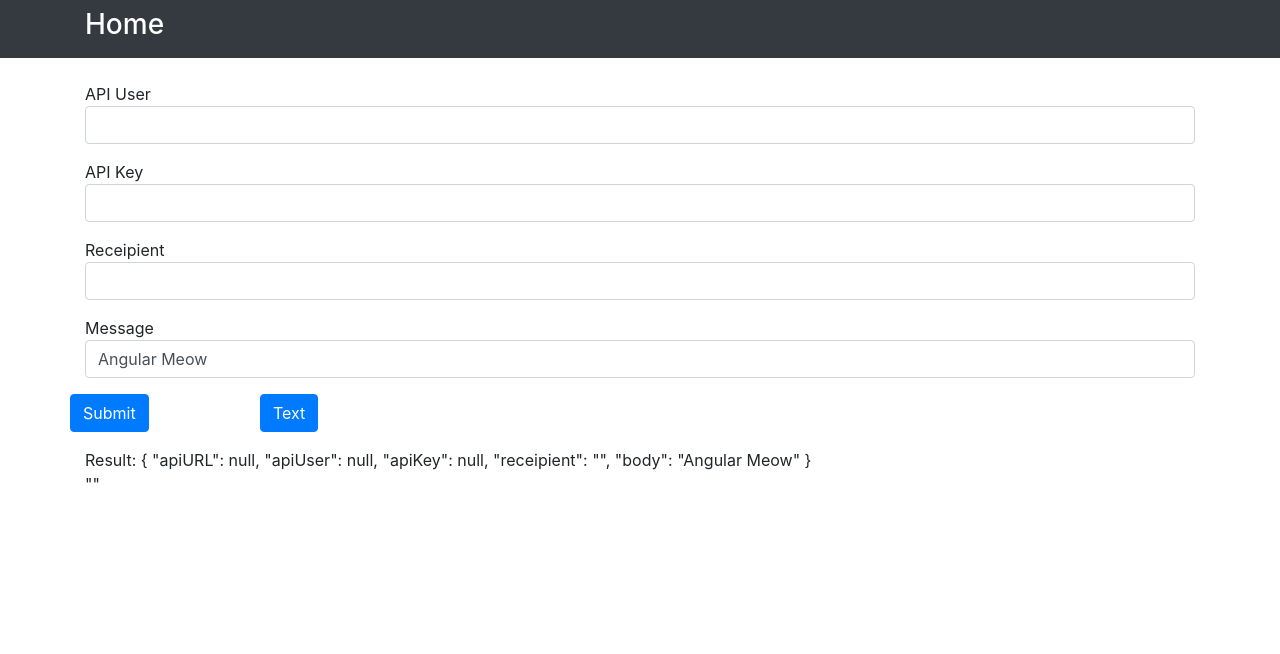
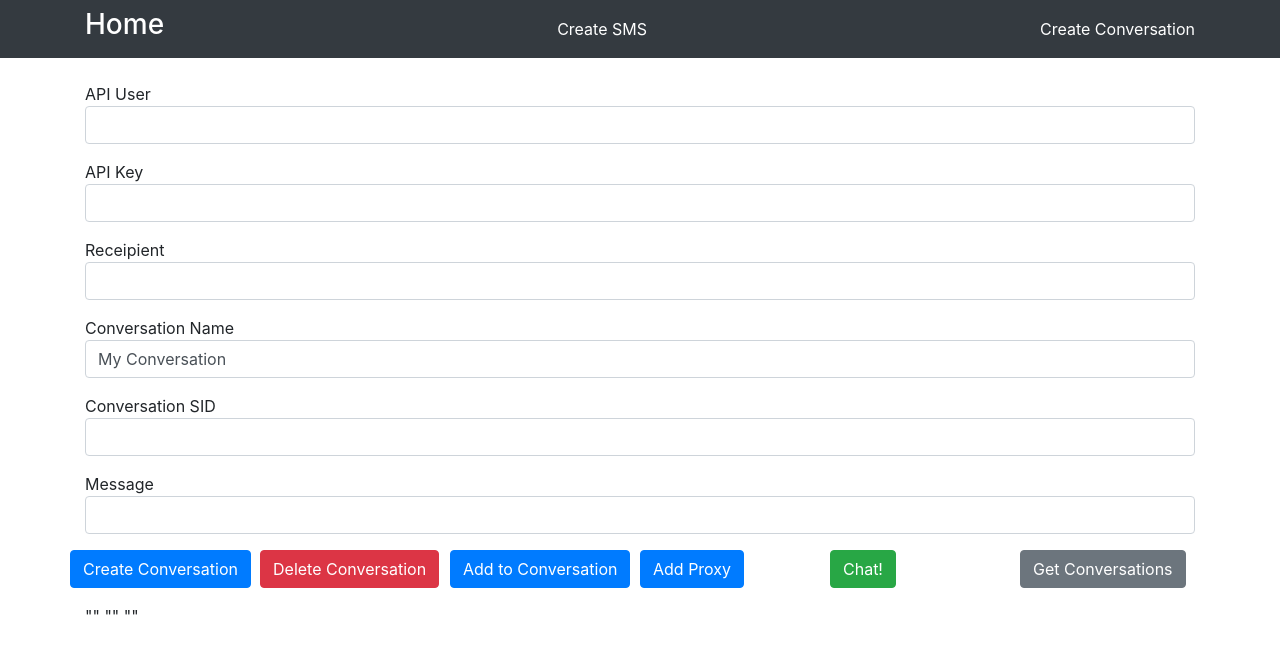
Before and after one commit to hxrsmurf/angular-basic-twilio, an Angular app: page / in a window 1280 px wide. Shown: the top 654 px of the page. Built offline with nearby package versions, Linux system fonts and the light colour scheme.

Commit message:
Basic Get Conversations Table

```diff
--- a/src/app/app.component.html
+++ b/src/app/app.component.html
@@ -3,3 +3,8 @@
 <div class="container mt-4">
   <app-form-create-conversation></app-form-create-conversation>
 </div>
+
+<!--
+<div class="container mt-4">
+  <app-form-create-sms></app-form-create-sms>
+</div> -->
--- a/src/app/app.module.ts
+++ b/src/app/app.module.ts
@@ -8,6 +8,7 @@ import { NavbarComponent } from './components/navbar/navbar.component';
 import { FormCreateConversationComponent } from './components/form-create-conversation/form-create-conversation.component';
 import { ReactiveFormsModule } from '@angular/forms';
 import { HttpClientModule } from '@angular/common/http';
+import { FormCreateSmsComponent } from './components/form-create-sms/form-create-sms.component';
 
 
 
@@ -15,7 +16,8 @@ import { HttpClientModule } from '@angular/common/http';
   declarations: [
     AppComponent,
     NavbarComponent,
-    FormCreateConversationComponent
+    FormCreateConversationComponent,
+    FormCreateSmsComponent
   ],
   imports: [
     BrowserModule,
--- a/src/app/components/form-create-conversation/form-create-conversation.component.html
+++ b/src/app/components/form-create-conversation/form-create-conversation.component.html
@@ -15,6 +15,16 @@
     </div>
 
     <div class="mb-3">
+        Conversation Name
+        <input type="text" class="form-control" formControlName="conversationName">
+    </div>
+
+    <div class="mb-3">
+        Conversation SID
+        <input type="text" class="form-control" formControlName="textConversationSID">
+    </div>
+
+    <div class="mb-3">
         Message
         <input type="text" class="form-control" formControlName="body">
     </div>
@@ -23,29 +33,122 @@
         <div class="row">
             <div class="col-2">
                 <div class="row">
-                    <button type="submit" class="btn btn-primary" (click)="onSubmit()">Submit</button>
+                    <button type="submit" class="btn btn-primary" (click)="createConversation()">Create
+                        Conversation</button>
                 </div>
+            </div>
 
-            </div>
             <div class="col-2">
                 <div class="row">
-                    <button type="submit" class="btn btn-primary" (click)="sendText()">Text</button>
+                    <button type="submit" class="btn btn-danger" (click)="deleteConversation()">Delete
+                        Conversation</button>
                 </div>
             </div>
+
+            <div class="col-2">
+                <div class="row">
+                    <button type="submit" class="btn btn-primary" (click)="addToConversation()">Add to
+                        Conversation</button>
+                </div>
+            </div>
+
+            <div class="col-2">
+                <div class="row">
+                    <button type="submit" class="btn btn-primary" (click)="addProxyGroupChat()">Add Proxy</button>
+                </div>
+            </div>
+
+            <div class="col-2">
+                <div class="row">
+                    <button type="submit" class="btn btn-success" (click)="createConversationChat()">Chat!</button>
+                </div>
+            </div>
+
+            <div class="col-2">
+                <div class="row">
+                    <button type="submit" class="btn btn-secondary" (click)="getAllConversations()">Get
+                        Conversations</button>
+                </div>
+            </div>
+
         </div>
 
     </div>
 </form>
 
-<div>
-    Result:
-    {{formAPISetup.value | json }}
+{{ newConversationInfo | json }}
+
+{{addToConversationInfo | json }}
+
+{{ deleteConversationInfo | json }}
+
+<div *ngFor="let items of textGetAllConversations; let i = index" class="table-responsive">
+    <table class="table table-striped table-sm">
+        <thead>
+            <th>
+                Friendly Name
+            </th>
+
+            <th>Date Created</th>
+
+            <th>
+                URL
+            </th>
+
+            <th>
+                messaging_service_sid
+            </th>
+
+            <th>
+                sid
+            </th>
+
+            <th>
+                chat_service_sid
+            </th>
+
+            <th>
+                Participants
+            </th>
+
+            <th>
+                Messaging
+            </th>
+        </thead>
+
+        <tr>
+            <td>
+                {{textGetAllConversations[i].friendly_name}}
+
+            </td>
+
+            <td>
+                {{textGetAllConversations[i].date_created}}
+            </td>
+
+            <td>
+                {{textGetAllConversations[i].url}}
+            </td>
+
+            <td>
+                {{textGetAllConversations[i].messaging_service_sid}}
+            </td>
+
+            <td>
+                {{textGetAllConversations[i].sid}}
+            </td>
+
+            <td>
+                {{textGetAllConversations[i].chat_service_sid}}
+            </td>
+
+            <td>
+                {{textGetAllConversations[i].links.participants}}
+            </td>
+
+            <td>
+                {{textGetAllConversations[i].links.messages}}
+            </td>
+        </tr>
+    </table>
 </div>
-
-<div>
-    {{textResult}}
-</div>
-
-<div>
-    {{stringify | json}}
-</div>
--- a/src/app/components/form-create-conversation/form-create-conversation.component.ts
+++ b/src/app/components/form-create-conversation/form-create-conversation.component.ts
@@ -2,6 +2,7 @@ import { HttpClient } from '@angular/common/http';
 import { Component, OnInit } from '@angular/core';
 import { FormControl, FormGroup, FormBuilder } from '@angular/forms';
 import { environment } from 'src/environments/environment';
+import { map } from 'rxjs/operators'
 
 @Component({
   selector: 'app-form-create-conversation',
@@ -13,13 +14,22 @@ export class FormCreateConversationComponent implements OnInit {
   envAPIKey = environment
   stringify = ''
   textResult = ''
+  newConversationInfo = ''
+  conversationInfo = ''
+  addToConversationInfo = ''
+  deleteConversationInfo = ''
+  addChatInfo = ''
+  textGetAllConversations: any
+  Object = Object;
 
   formAPISetup = this.fb.group({
     apiURL: [this.envAPIKey.apiURL],
     apiUser: [this.envAPIKey.apiUser],
     apiKey: [this.envAPIKey.apiKey],
     receipient: [''],
-    body: ['Angular Meow']
+    body: [''],
+    conversationName: ['My Conversation'],
+    textConversationSID: ['']
   })
 
   constructor(
@@ -58,4 +68,115 @@ export class FormCreateConversationComponent implements OnInit {
       this.textResult = res
     })
   }
+
+  createConversation(){
+    //Headers
+    const base64API = btoa(this.formAPISetup.value.apiUser + ':' + this.formAPISetup.value.apiKey)
+    const headers = {
+      'Content-Type': 'application/x-www-form-urlencoded',
+      'Authorization': 'Basic ' +  base64API
+    }
+
+    let body = new URLSearchParams({
+      'MessagingServiceSid' : this.envAPIKey.messageServiceSID,
+      'FriendlyName' : this.formAPISetup.value.conversationName
+
+    })
+
+    this.http.post(this.envAPIKey.conversationAPIURL, body, { headers } ).subscribe((res:any) => {
+      this.newConversationInfo = res.sid
+    })
+  }
+
+  addToConversation(){
+    // Headers
+    const base64API = btoa(this.formAPISetup.value.apiUser + ':' + this.formAPISetup.value.apiKey)
+    const headers = {
+      'Content-Type': 'application/x-www-form-urlencoded',
+      'Authorization': 'Basic ' +  base64API
+    }
+
+    let body = new URLSearchParams({
+      'MessagingBinding.Address' : '+1' + this.formAPISetup.value.receipient
+    })
+
+    const conversationURL = this.envAPIKey.conversationAPIURL + this.formAPISetup.value.textConversationSID + '/Participants'
+
+    this.http.post(conversationURL, body, { headers }).subscribe((res:any) => {
+      this.addToConversationInfo = res
+    })
+  }
+
+  addProxyGroupChat(){
+    // Headers
+    const base64API = btoa(this.formAPISetup.value.apiUser + ':' + this.formAPISetup.value.apiKey)
+    const headers = {
+      'Content-Type': 'application/x-www-form-urlencoded',
+      'Authorization': 'Basic ' +  base64API
+    }
+
+    let body = new URLSearchParams({
+      'Identity': 'Twilio',
+      'MessagingBinding.ProjectedAddress' : ''
+    })
+
+    const conversationURL = this.envAPIKey.conversationAPIURL + this.formAPISetup.value.textConversationSID + '/Participants'
+
+    this.http.post(conversationURL, body, { headers }).subscribe((res:any) => {
+      this.addToConversationInfo = res
+    })
+  }
+
+  deleteConversation(){
+    // Headers
+    const base64API = btoa(this.formAPISetup.value.apiUser + ':' + this.formAPISetup.value.apiKey)
+    const headers = {
+      'Content-Type': 'application/x-www-form-urlencoded',
+      'Authorization': 'Basic ' +  base64API
+    }
+
+    const conversationURL = this.envAPIKey.conversationAPIURL + this.formAPISetup.value.textConversationSID
+
+    this.http.delete(conversationURL, { headers }).subscribe((res:any) => {
+      this.deleteConversationInfo = res
+    })
+  }
+
+  createConversationChat(){
+    // Headers
+    const base64API = btoa(this.formAPISetup.value.apiUser + ':' + this.formAPISetup.value.apiKey)
+    const headers = {
+      'Content-Type': 'application/x-www-form-urlencoded',
+      'Authorization': 'Basic ' +  base64API
+    }
+
+    //CHf6a773d28cbf4bfb8a1189cee9b5fcd2
+    const conversationURL = this.envAPIKey.conversationAPIURL + this.formAPISetup.value.textConversationSID + '/Messages'
+
+    let body = new URLSearchParams({
+      'Author' : 'Twilio',
+      'Body' : this.formAPISetup.value.body
+    })
+    this.http.post(conversationURL, body, { headers }).subscribe((res:any) => {})
+  }
+
+  getAllConversations(){
+    // Headers
+    const base64API = btoa(this.formAPISetup.value.apiUser + ':' + this.formAPISetup.value.apiKey)
+    const headers = {
+      'Content-Type': 'application/x-www-form-urlencoded',
+      'Authorization': 'Basic ' +  base64API
+    }
+
+    console.log('Getting messages')
+
+    this.http.get(this.envAPIKey.conversationAPIURL, {headers}).subscribe((res:any) => {
+      this.textGetAllConversations = res.conversations
+    })
+  }
+
+  getKeys(obj: {}){
+    return Object.keys(obj)
+  }
+
 }
--- /dev/null
+++ b/src/app/components/form-create-sms/form-create-sms.component.html
@@ -0,0 +1,51 @@
+<form [formGroup]="formAPISetup">
+    <div class="mb-3">
+        API User
+        <input type="text" class="form-control" formControlName="apiUser">
+    </div>
+
+    <div class="mb-3">
+        API Key
+        <input type="text" class="form-control" formControlName="apiKey">
+    </div>
+
+    <div class="mb-3">
+        Receipient
+        <input type="text" class="form-control" formControlName="receipient">
+    </div>
+
+    <div class="mb-3">
+        Message
+        <input type="text" class="form-control" formControlName="body">
+    </div>
+
+    <div class="mb-3">
+        <div class="row">
+            <div class="col-2">
+                <div class="row">
+                    <button type="submit" class="btn btn-primary" (click)="onSubmit()">Submit</button>
+                </div>
+
+            </div>
+            <div class="col-2">
+                <div class="row">
+                    <button type="submit" class="btn btn-primary" (click)="sendText()">Text</button>
+                </div>
+            </div>
+        </div>
+
+    </div>
+</form>
+
+<div>
+    Result:
+    {{formAPISetup.value | json }}
+</div>
+
+<div>
+    {{textResult}}
+</div>
+
+<div>
+    {{stringify | json}}
+</div>
--- /dev/null
+++ b/src/app/components/form-create-sms/form-create-sms.component.ts
@@ -0,0 +1,61 @@
+import { HttpClient } from '@angular/common/http';
+import { Component, OnInit } from '@angular/core';
+import { FormControl, FormGroup, FormBuilder } from '@angular/forms';
+import { environment } from 'src/environments/environment';
+
+@Component({
+  selector: 'app-form-create-sms',
+  templateUrl: './form-create-sms.component.html',
+  styleUrls: ['./form-create-sms.component.css']
+})
+export class FormCreateSmsComponent implements OnInit {
+
+  envAPIKey = environment
+  stringify = ''
+  textResult = ''
+
+  formAPISetup = this.fb.group({
+    apiURL: [this.envAPIKey.apiURL],
+    apiUser: [this.envAPIKey.apiUser],
+    apiKey: [this.envAPIKey.apiKey],
+    receipient: [''],
+    body: ['Angular Meow']
+  })
+
+  constructor(
+    private fb: FormBuilder,
+    private http: HttpClient
+    ) { }
+
+  ngOnInit(): void {
+  }
+
+  apiURL = this.formAPISetup.value.apiURL
+  body = this.formAPISetup.value.body
+
+  onSubmit(){
+    //console.log(this.formAPISetup.value.apiURL)
+    const base64API = btoa(this.formAPISetup.value.apiUser + ':' + this.formAPISetup.value.apiKey)
+    const headers = { 'Content-Type': 'application/json', 'Authorization': 'Basic ' +  base64API }
+    let getResult = this.http.get(this.apiURL, {headers}).subscribe((res:any) => {
+      this.stringify = res
+    })
+  }
+
+  sendText(){
+    const base64API = btoa(this.formAPISetup.value.apiUser + ':' + this.formAPISetup.value.apiKey)
+    const headers = { 'Content-Type': 'application/x-www-form-urlencoded', 'Authorization': 'Basic ' +  base64API }
+    console.log(base64API)
+
+    let newBody = new URLSearchParams({
+      // E.164 format
+      'From' : '',
+      'To' :'',
+      'Body': this.body
+    })
+
+    let postResult = this.http.post(this.apiURL, newBody, { headers }).subscribe((res:any) => {
+      this.textResult = res
+    })
+  }
+}
--- a/src/app/components/navbar/navbar.component.html
+++ b/src/app/components/navbar/navbar.component.html
@@ -1,5 +1,7 @@
 <nav class="navbar navbar-expand-lg navbar-dark bg-dark">
     <div class="container text-whtie">
         <h3 class="text-white">Home</h3>
+        <div class="text-white">Create SMS</div>
+        <div class="text-white">Create Conversation</div>
     </div>
 </nav>
```
Also changed, not shown: src/app/components/form-create-sms/form-create-sms.component.css (added), 1 other file (tests, documents, lock files or other folders).
